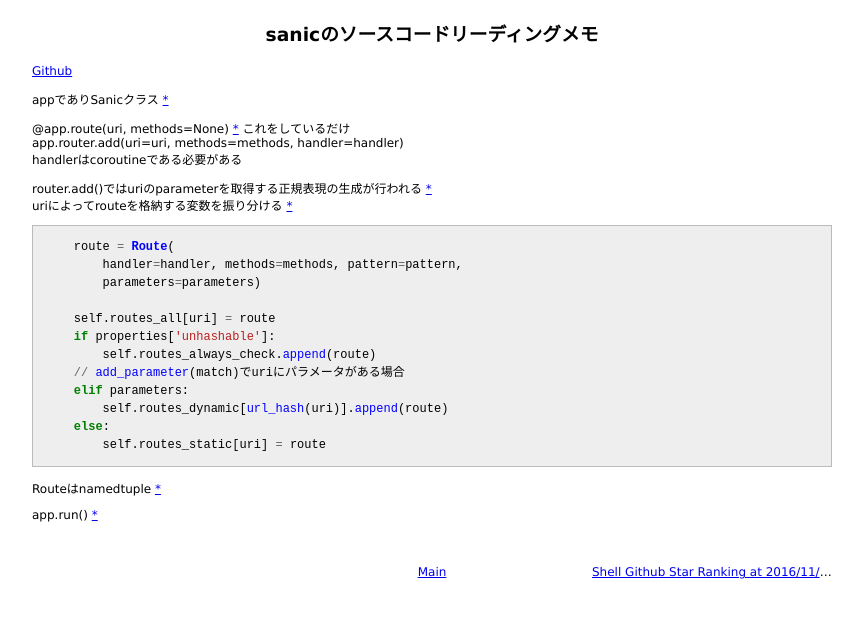
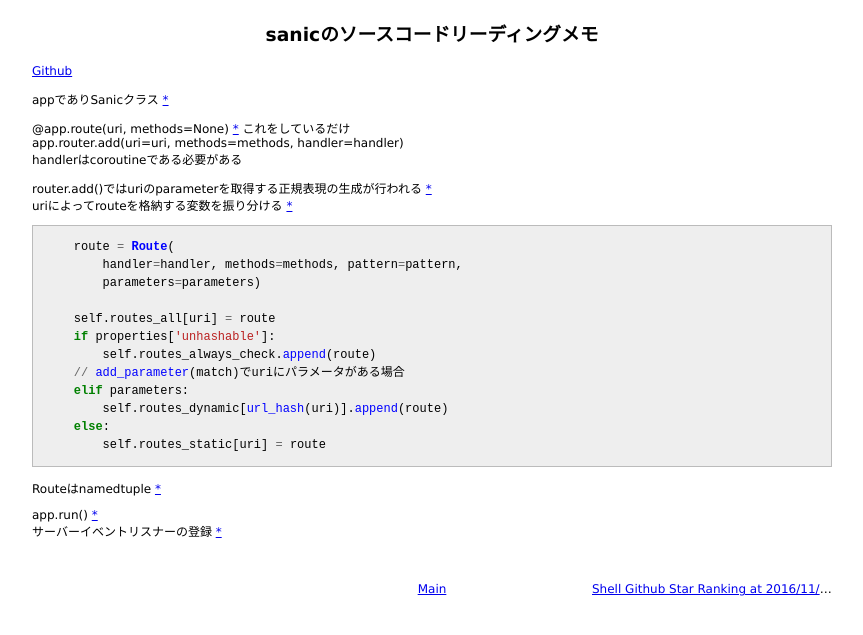
Before and after one commit to 38elements/38elements.github.com, a Jekyll site: the page built from _posts/2016-11-22-python-sanic.md, in a window 1280 px wide. Shown: the top 635 px of the page, without its empty margins (208-1071 px from the left). Built offline with Jekyll 4.4.1, drawn with Linux system fonts in a browser that asks for light colours.

Commit message:
Update 2016-11-22-python-sanic.md

```diff
--- a/_posts/2016-11-22-python-sanic.md
+++ b/_posts/2016-11-22-python-sanic.md
@@ -33,3 +33,4 @@ uriによってrouteを格納する変数を振り分ける [\*](https://github.
 Routeはnamedtuple [\*](ihttps://github.com/channelcat/sanic/blob/93f50b8ef7ed8fee206d2c440b096c09f1dd0af4/sanic/router.py#L7)
 
 app.run() [\*](https://github.com/channelcat/sanic/blob/93f50b8ef7ed8fee206d2c440b096c09f1dd0af4/sanic/sanic.py#L220)
+サーバーイベントリスナーの登録 [\*](https://github.com/channelcat/sanic/blob/93f50b8ef7ed8fee206d2c440b096c09f1dd0af4/sanic/sanic.py#L262-L279)
```
